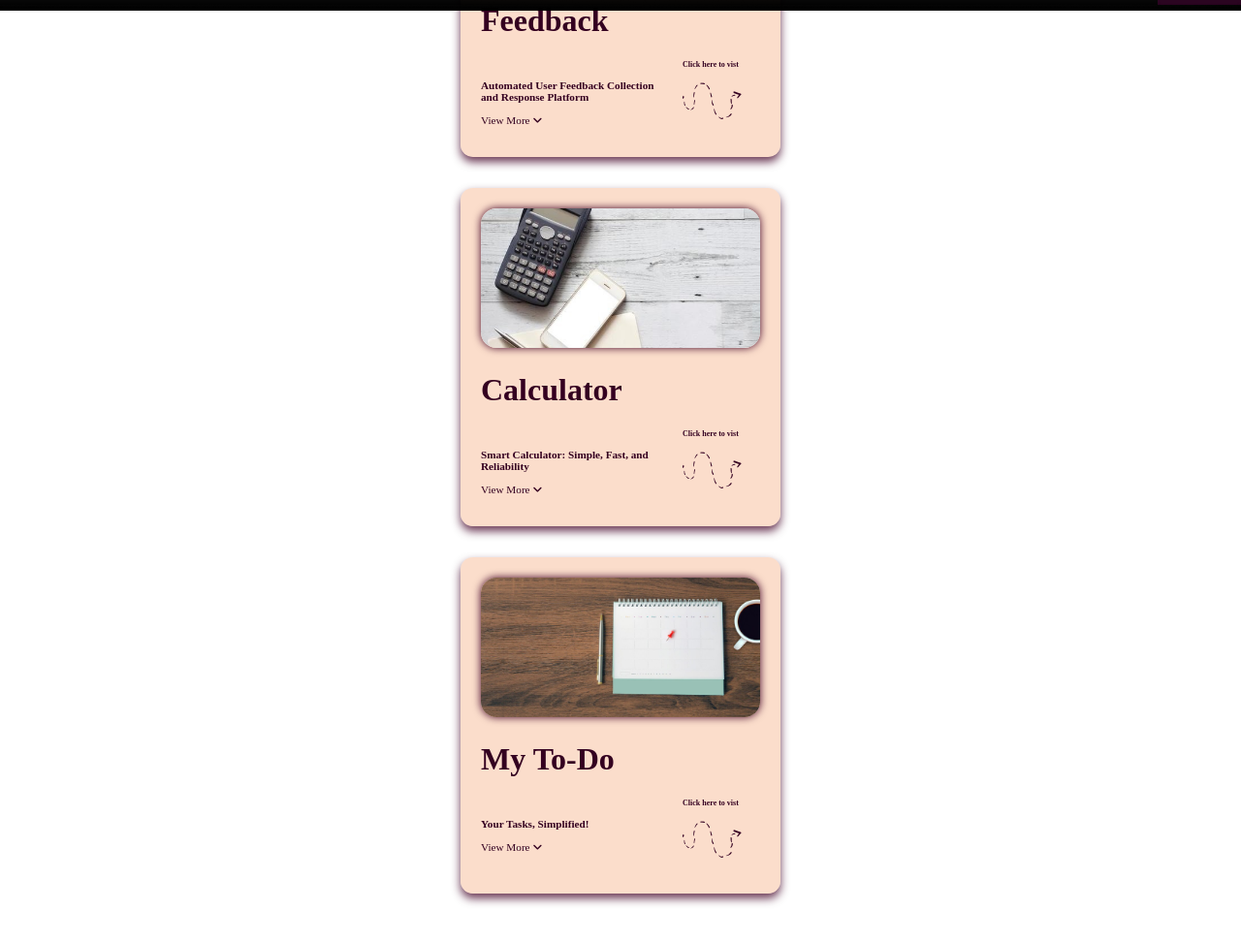
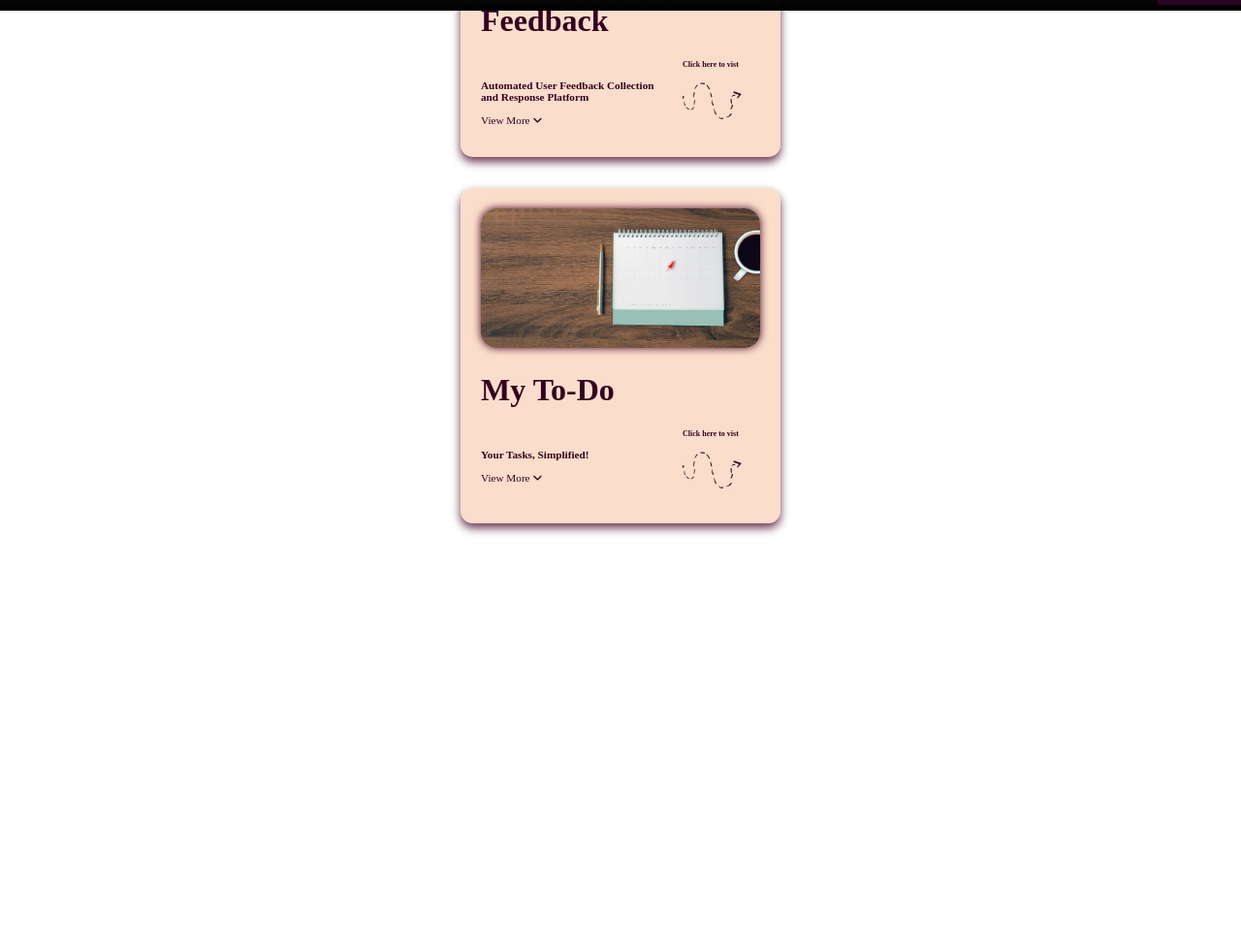
Before and after one commit to Joyboy-lucky/allsite, a plain HTML site: page index.html in a window 1280 px wide. Shown: the part 795-1767 px from the top of the page at 97% size. After the commit the page ends 1447 px from the top, so only its background shows below. Drawn offline with Linux system fonts and the light colour scheme; grey boxes are pictures that could not be loaded.

Commit message:
Update index.html

```diff
--- a/index.html
+++ b/index.html
@@ -107,43 +107,6 @@
     </div>
 
 
-    <!-- calculator -->
-
-
-    <div class="hero-page">
-        <div class="todo">
-            <a class="ref" href="https://joyboy-lucky.github.io/portfolio/" target="_blank" title="This page will redirect to new page">
-            <img class="todo-ph" src="cal.jpg" alt="toto photo"></a>
-            <h1>Calculator </h1>
-            <h4>Click here to vist</h4>
-            <div class="content">
-                <p class="left">
-                    <b>Smart Calculator: Simple, Fast, and Reliability</b><br>
-                    <span class="hidden-content moreContent">
-                        <i class="fa-solid fa-arrow-right"></i><b> Organize Perform</b> Basic Calculations effortlessly with this sleek and intuitive calculator app!<br>
-                        <i class="fa-solid fa-arrow-right"></i><b> Add Numbers</b> and operators by clicking buttons or using your keyboard for faster input.<br>
-                        <i class="fa-solid fa-arrow-right"></i><b> Mark tasks</b> Clear Input with the "AC" button or delete the last entry using "DEL."<br>
-                        <i class="fa-solid fa-arrow-right"></i><b> Delete tasks</b> View Results Instantly with the "=" button or by pressing "Enter."<br>
-                        <i class="fa-solid fa-arrow-right"></i><b> Auto-save feature</b> Error Handling ensures invalid calculations, like division by zero, are handled gracefully.<br>
-                        <i class="fa-solid fa-arrow-right"></i><b> Keyboard Shortcuts</b> make it convenient for quick and efficient usage.<br>
-                        <i class="fa-solid fa-arrow-right"></i><b> Responsive Design</b> ensures it works perfectly on any device, whether desktop or mobile.Simple, efficient, and always at your service.<br>
-
-                           <br>                  </span><br>
-                        <span class="view-more viewMoreBtn">View More <i class="fa-solid fa-angle-down"></i></span>
-                </p>
-
-                <a class="ref" href="hhttps://joyboy-lucky.github.io/portfolio/" target="_blank">
-                    <img src="curved.png" class="totoimg" alt="Curved Image">
-                </a>
-
-            </div>
-        </div>
-
-
-    </div>
-
-
-
     <!-- List scheduling -->
 
 
```
